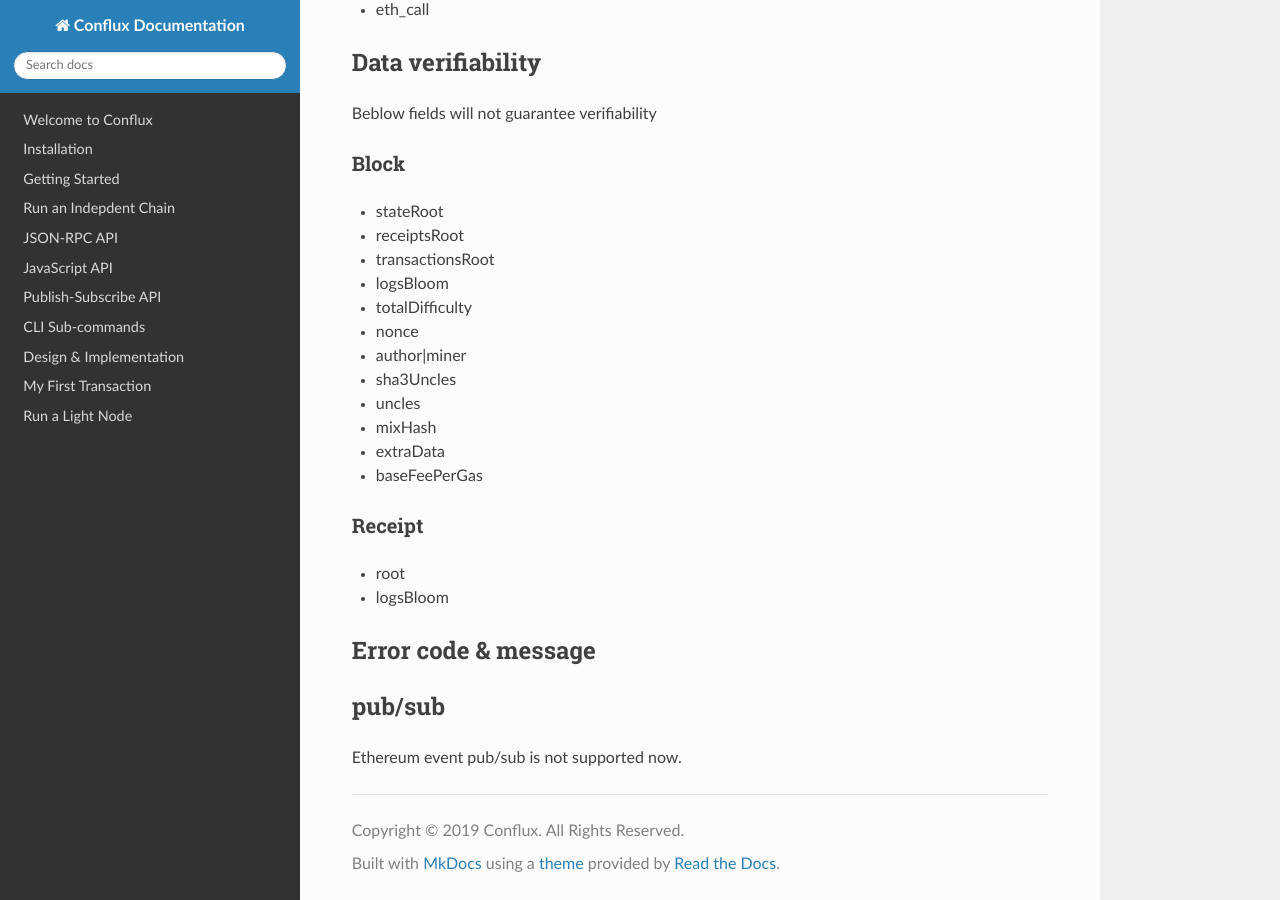
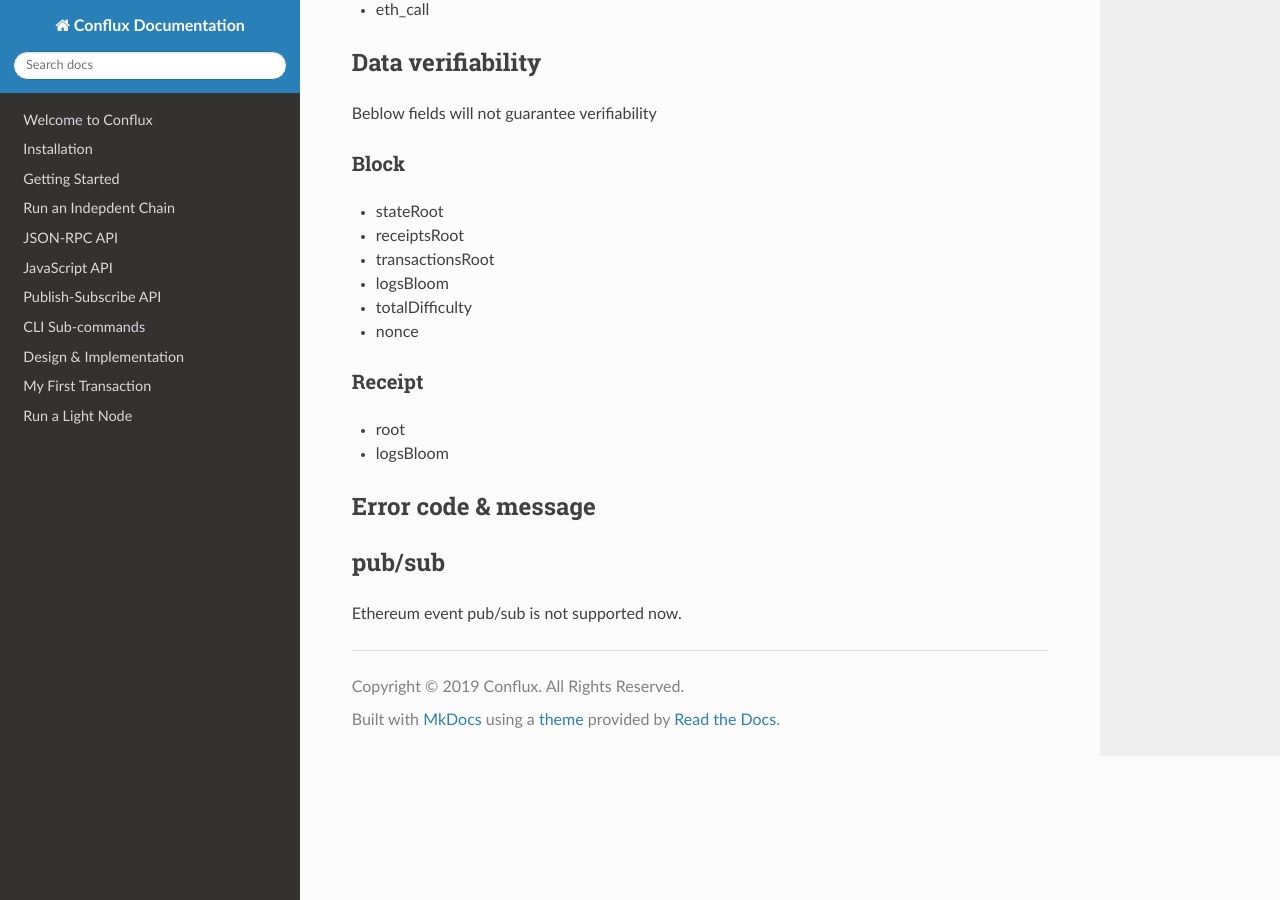
Before and after one commit to Conflux-Chain/conflux-doc, an MkDocs documentation site: the page built from docs/EVM-Space/RPC_Compatibility.md, in a window 1280 px wide and 900 px high, scrolled down 2784 px. Built offline with MkDocs 1.6.1, drawn with Linux system fonts in a browser that asks for light colours; nearby versions of some CDN libraries.

Commit message:
update data verifiability

```diff
--- a/docs/EVM-Space/RPC_Compatibility.md
+++ b/docs/EVM-Space/RPC_Compatibility.md
@@ -93,12 +93,6 @@ Beblow fields will not guarantee verifiability
 * logsBloom
 * totalDifficulty
 * nonce
-* author|miner
-* sha3Uncles
-* uncles
-* mixHash
-* extraData
-* baseFeePerGas
 
 ### Receipt
 
```
